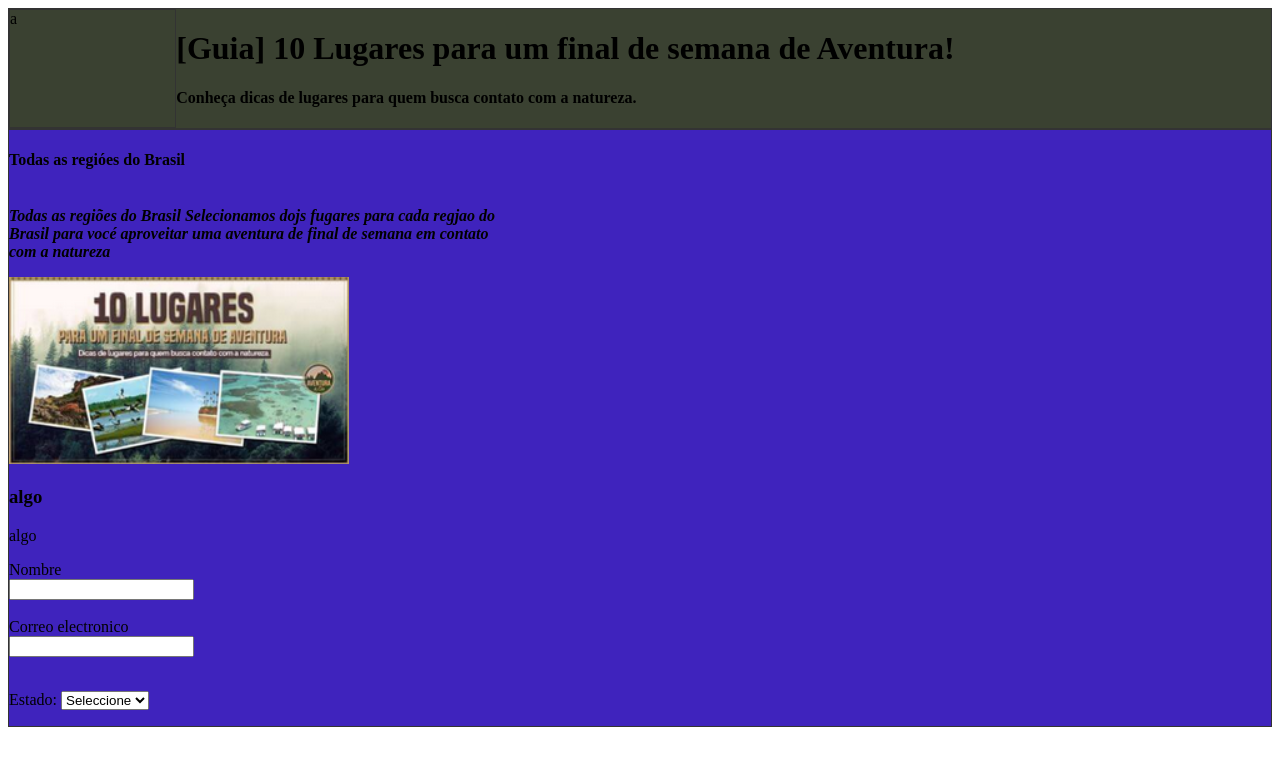
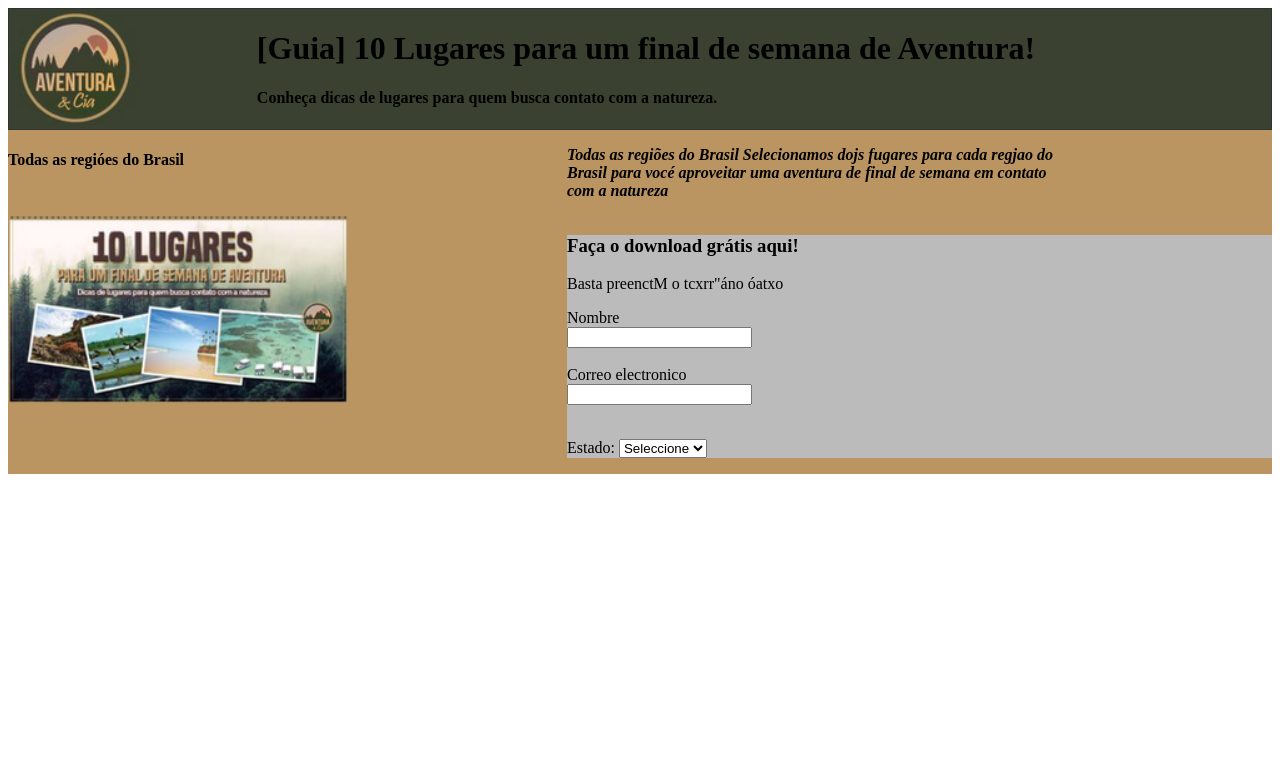
Before and after one commit to DanielGZamora/responsive-layout, a plain HTML site: page index.html in a window 1280 px wide. Drawn offline with Linux system fonts and the light colour scheme.

Commit message:
Add files via upload

```diff
--- a/index.html
+++ b/index.html
@@ -8,7 +8,7 @@
 
 <body>
     <div class="header">
-        <div class="logo">a</div>
+        <div class="logo"><img src="logo1.png" alt="foto"></div>
         <div class="title">
             <h1>[Guia] 10 Lugares para um
                 final de semana de Aventura!</h1>
@@ -29,8 +29,8 @@
 
             <div class="table">
                 <div class="topTable">
-                    <h3>algo</h3>
-                    <p>algo</p>
+                    <h3>Faça o download grátis aqui!</h3>
+                    <p>Basta preenctM o tcxrr"áno óatxo</p>
                 </div>
                 <form action="/action_page.php">
                     <label for="name">Nombre </label>
--- a/style.css
+++ b/style.css
@@ -34,9 +34,7 @@
         grid-area: table;
         align-items: center;
         justify-content: center;
-        background-color: rgb(34, 100, 157);
-        border: 1px solid #333;
-
+        background-color: rgb(187, 187, 187);
     }
 
 }
@@ -70,6 +68,10 @@
         align-items: center;
         justify-content: center;
     }
+       .table{
+        grid-area: table;
+        background-color: rgb(187, 187, 187);
+    }
 }
 /*portatiles*/
 @media (min-width:800px) {
@@ -83,7 +85,6 @@
 
     .logo {
         grid-area: logo;
-        border: 1px solid #333;
         top: 30px;
         left: 30px;
     }
@@ -94,13 +95,15 @@
 
     }
     .conteinter{
-        background-color: rgb(63, 35, 189);
-        border: 1px solid #333;
+        background-color: rgb(186, 149, 97);
         display: grid;
         grid-template-areas:
-        'right right right right right'
-        'left left toptable left left'
-        'left left table left left';
+        'right table'
+        'photo table';
+    }
+    .table{
+        grid-area: table;
+        background-color: rgb(187, 187, 187);
     }
 
 }
```
Also changed, not shown: logo1.png (added).
